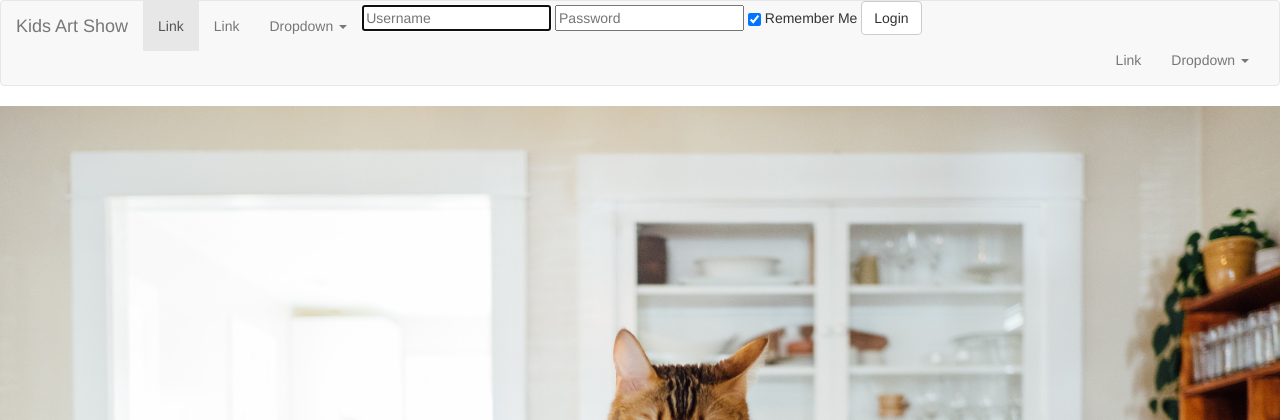
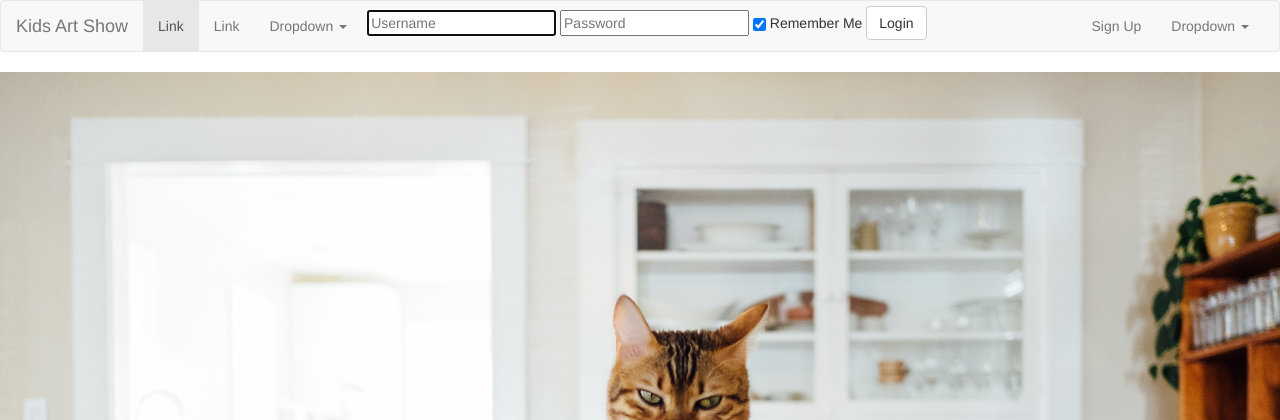
Before and after one commit to aaronjbecker/KidsArtShow-Demo, a Django app: page / in a window 1280 px wide. Shown: the top 420 px of the page. Run offline with Django 3.2, Linux system fonts and the light colour scheme; some libraries are stand-ins or nearby versions.

Commit message:
styling for inline login form

```diff
--- /dev/null
+++ b/src/kids_art_show/static/kids_art_show/design.css
@@ -0,0 +1,7 @@
+form.form-inline {
+    display:inline;
+}
+div.inline_form_spacer {
+    padding:5px;
+    display:inline-block;
+}
--- a/src/kids_art_show/templates/kids_art_show/base.html
+++ b/src/kids_art_show/templates/kids_art_show/base.html
@@ -12,6 +12,7 @@
     <title>{% block title %}Kids Art Show{% endblock %}</title>
     {# Load Boostrap CSS #}
     {% bootstrap_css %}
+    <link rel="stylesheet" href="{% static 'kids_art_show/design.css' %}">
     {#  section for extra styles/pieces related to particular pages  #}
     {% block extra_styles %}{% endblock extra_styles %}
 </head>
--- a/src/kids_art_show/templates/kids_art_show/home.html
+++ b/src/kids_art_show/templates/kids_art_show/home.html
@@ -6,7 +6,6 @@
 <!--
     *MET-CS-673 Term Project Prototype Landing Page
     *Maya Shen
-    # TODO: inherit from base.html so same CSS styles apply to all templates
 -->
 
 {% block title %}Kids Art Show: Home Page{% endblock %}
--- a/src/kids_art_show/templates/kids_art_show/main_nav_bar.html
+++ b/src/kids_art_show/templates/kids_art_show/main_nav_bar.html
@@ -41,10 +41,16 @@
         </li>
       </ul>
         {% if not user.is_authenticated %}
-          {% crispy login_form %}
+          <div class="inline_form_spacer">
+            {% crispy login_form %}
+          </div>
         {% endif %}
       <ul class="nav navbar-nav navbar-right">
-        <li><a href="#">Link</a></li>
+          {% if user.is_authenticated %}
+              <li><a href="{% url 'logout' %}">Logout</a></li>
+          {% else %}
+              <li><a href="{% url 'signup' %}">Sign Up</a></li>
+          {% endif %}
         <li class="dropdown">
           <a href="#" class="dropdown-toggle" data-toggle="dropdown" role="button" aria-haspopup="true" aria-expanded="false">Dropdown <span class="caret"></span></a>
           <ul class="dropdown-menu">
@@ -71,7 +77,7 @@
 {#               <li><a href="{% url 'logout' %}">Logout</a></li>#}
 {#           {% else %}#}
 {#               <li><a href="{% url 'login' %}" class="red">Login</a></li>#}
-{#               <li><a href="{% url 'signup' %}">Sign Up</a></li>#}
+{#               <li><a href="">Sign Up</a></li>#}
 {#           {% endif %}#}
 {#       </ul>#}
 {#    </div>#}
```
